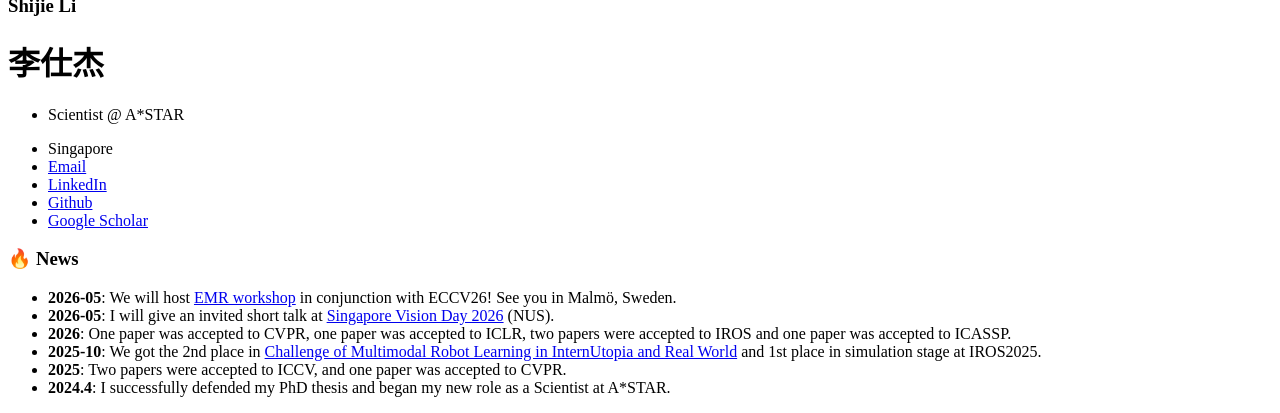
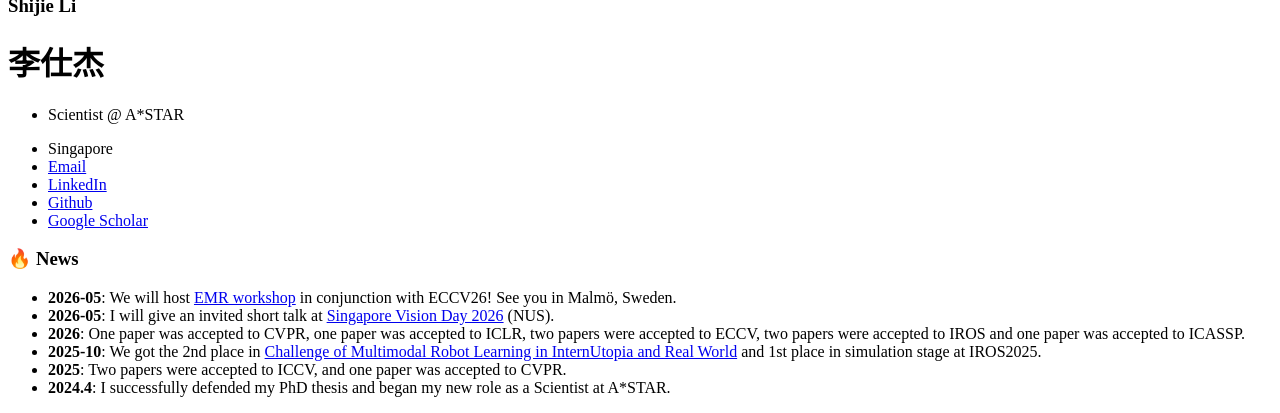
Before and after one commit to sj-li/sj-li.github.io, a Jekyll site: the page built from _pages/includes/news.md, in a window 1280 px wide, cut to the strip 514-927 px from the top of the page. Built offline with Jekyll 4.4.1, drawn with Linux system fonts in a browser that asks for light colours; our own code applies the rules of GitHub Pages for plain Markdown files.

Commit message:
Update ECCV 2026 news and publications

```diff
--- a/_pages/includes/news.md
+++ b/_pages/includes/news.md
@@ -4,7 +4,7 @@
 # 🔥 News
 - <strong>2026-05</strong>: We will host <a href="https://emr-workshop.github.io/">EMR workshop</a> in conjunction with ECCV26! See you in Malmö, Sweden.
 - <strong>2026-05</strong>: I will give an invited short talk at <a href="https://singaporevisionday.github.io/svd2026/">Singapore Vision Day 2026</a> (NUS).
-- <strong>2026</strong>: One paper was accepted to CVPR, one paper was accepted to ICLR, two papers were accepted to IROS and one paper was accepted to ICASSP.
+- <strong>2026</strong>: One paper was accepted to CVPR, one paper was accepted to ICLR, two papers were accepted to ECCV, two papers were accepted to IROS and one paper was accepted to ICASSP.
 - <strong>2025-10</strong>: We got the 2nd place in <a href="https://internrobotics.shlab.org.cn/workshop/2025/">Challenge of Multimodal Robot Learning in InternUtopia and Real World</a> and 1st place in simulation stage at IROS2025.
 - <strong>2025</strong>: Two papers were accepted to ICCV, and one paper was accepted to CVPR.
 - <strong>2024.4</strong>: I successfully defended my PhD thesis and began my new role as a Scientist at A*STAR.
```
Also changed, not shown: _pages/includes/pub.md (+8 -6 lines).
